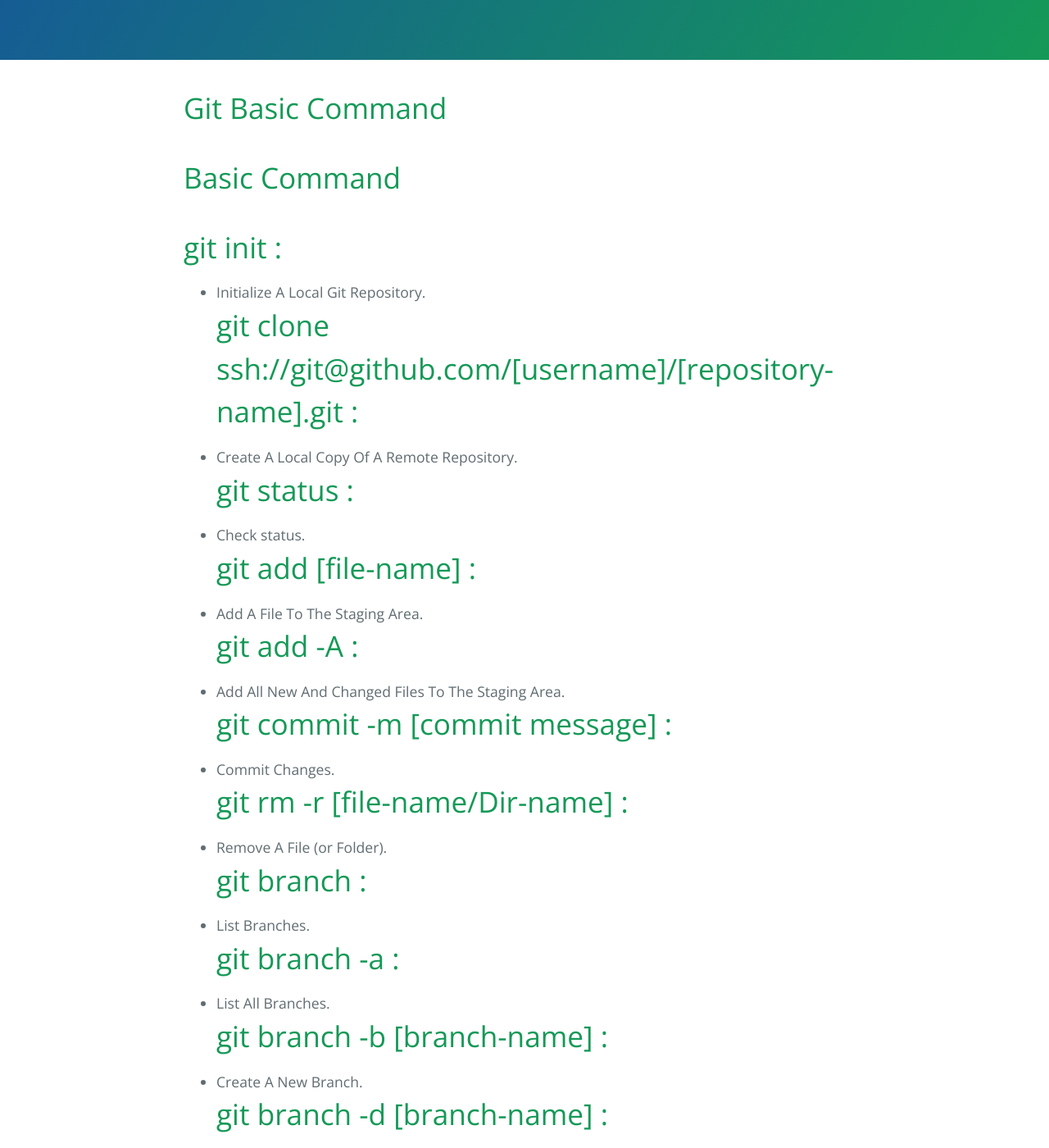
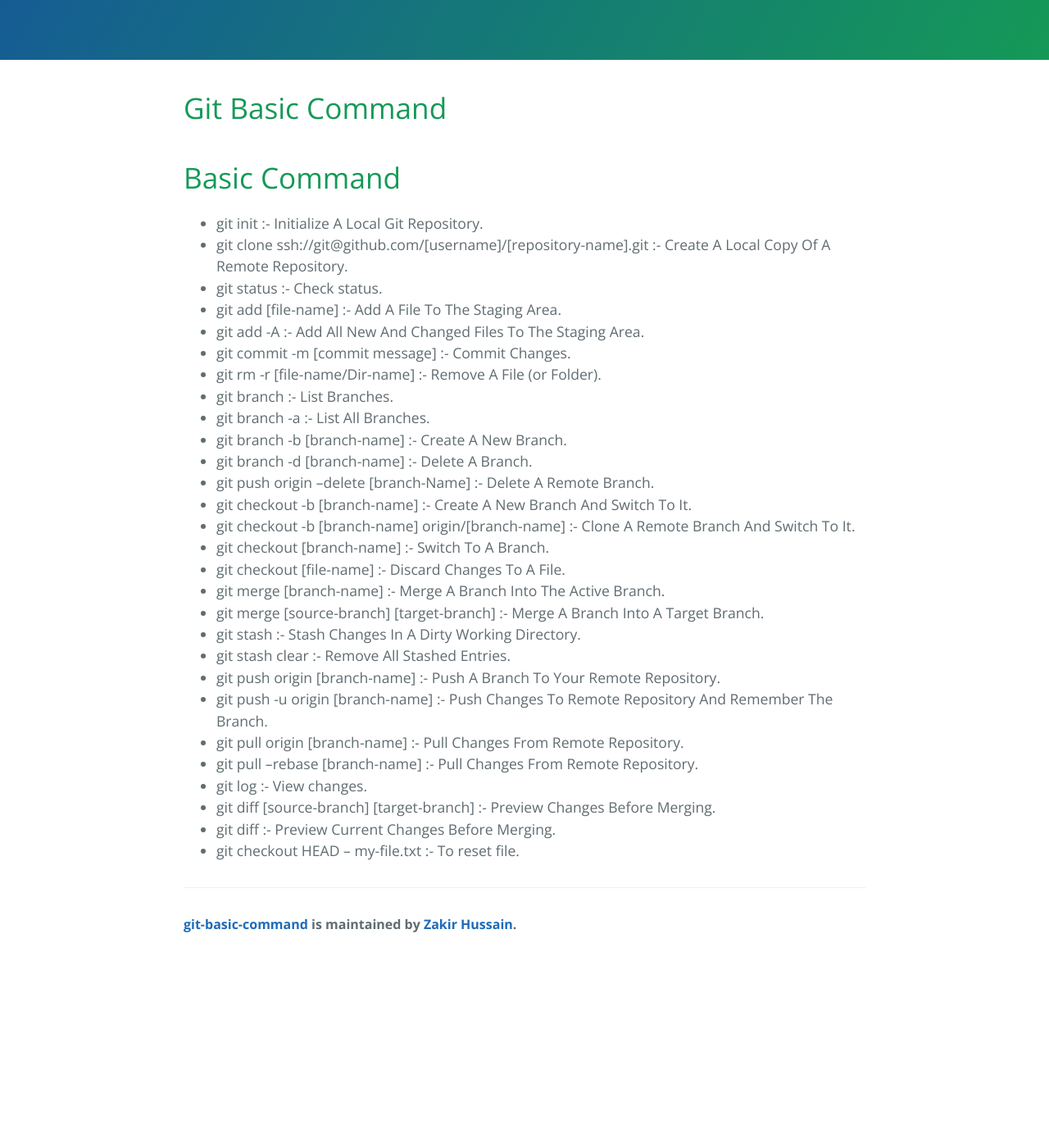
Before and after one commit to zakirhussain/git-basic-command, a Jekyll site: the page built from index.md, in a window 1280 px wide and 1400 px high, scrolled down 197 px. Shown: the whole window at 82% size. Built offline with Jekyll 4.4.1, drawn with Linux system fonts in a browser that asks for light colours; our own code applies the rules of GitHub Pages for plain Markdown files; the repository's description, which GitHub fills in, is left out; after the commit the page ends 1368 px from its top, so only the background shows below that; some of the changed text lies outside the part shown.

Commit message:
Update index.md

```diff
--- a/index.md
+++ b/index.md
@@ -2,59 +2,31 @@
 
 # Basic Command
 
-# git init :
-- Initialize A Local Git Repository.
-# git clone ssh://git@github.com/[username]/[repository-name].git :
-- Create A Local Copy Of A Remote Repository.
-# git status :
-- Check status.
-# git add [file-name] :
-- Add A File To The Staging Area.
-# git add -A :
-- Add All New And Changed Files To The Staging Area.
-# git commit -m [commit message] :
-- Commit Changes.
-# git rm -r [file-name/Dir-name] :
-- Remove A File (or Folder).
-# git branch :
-- List Branches.
-# git branch -a :
-- List All Branches.
-# git branch -b [branch-name] :
-- Create A New Branch.
-# git branch -d [branch-name] :
-- Delete A Branch.
-# git push origin --delete [branch-Name] :
-- Delete A Remote Branch.
-# git checkout -b [branch-name] :
-- Create A New Branch And Switch To It.
-# git checkout -b [branch-name] origin/[branch-name] :
-- Clone A Remote Branch And Switch To It.
-# git checkout [branch-name] :
-- Switch To A Branch.
-# git checkout [file-name] :
-- Discard Changes To A File.
-# git merge [branch-name] :
-- Merge A Branch Into The Active Branch.
-# git merge [source-branch] [target-branch] :
-- Merge A Branch Into A Target Branch.
-# git stash :
-- Stash Changes In A Dirty Working Directory.
-# git stash clear :
-- Remove All Stashed Entries.
-# git push origin [branch-name] :
-- Push A Branch To Your Remote Repository.
-# git push -u origin [branch-name] :
-- Push Changes To Remote Repository And Remember The Branch.
-# git pull origin [branch-name] :
-- Pull Changes From Remote Repository.
-# git pull --rebase [branch-name] :
-- Pull Changes From Remote Repository.
-# git log :
-- View changes.
-# git diff [source-branch] [target-branch] :
-- Preview Changes Before Merging.
-# git diff :
-- Preview Current Changes Before Merging.
-# git checkout HEAD -- my-file.txt :
-- To reset file.
+- git init :- Initialize A Local Git Repository.
+- git clone ssh://git@github.com/[username]/[repository-name].git :- Create A Local Copy Of A Remote Repository.
+- git status :- Check status.
+- git add [file-name] :- Add A File To The Staging Area.
+- git add -A :- Add All New And Changed Files To The Staging Area.
+- git commit -m [commit message] :- Commit Changes.
+- git rm -r [file-name/Dir-name] :- Remove A File (or Folder).
+- git branch :- List Branches.
+- git branch -a :- List All Branches.
+- git branch -b [branch-name] :- Create A New Branch.
+- git branch -d [branch-name] :- Delete A Branch.
+- git push origin --delete [branch-Name] :- Delete A Remote Branch.
+- git checkout -b [branch-name] :- Create A New Branch And Switch To It.
+- git checkout -b [branch-name] origin/[branch-name] :- Clone A Remote Branch And Switch To It.
+- git checkout [branch-name] :- Switch To A Branch.
+- git checkout [file-name] :- Discard Changes To A File.
+- git merge [branch-name] :- Merge A Branch Into The Active Branch.
+- git merge [source-branch] [target-branch] :- Merge A Branch Into A Target Branch.
+- git stash :- Stash Changes In A Dirty Working Directory.
+- git stash clear :- Remove All Stashed Entries.
+- git push origin [branch-name] :- Push A Branch To Your Remote Repository.
+- git push -u origin [branch-name] :- Push Changes To Remote Repository And Remember The Branch.
+- git pull origin [branch-name] :- Pull Changes From Remote Repository.
+- git pull --rebase [branch-name] :- Pull Changes From Remote Repository.
+- git log :- View changes.
+- git diff [source-branch] [target-branch] :- Preview Changes Before Merging.
+- git diff :- Preview Current Changes Before Merging.
+- git checkout HEAD -- my-file.txt :- To reset file.
```
